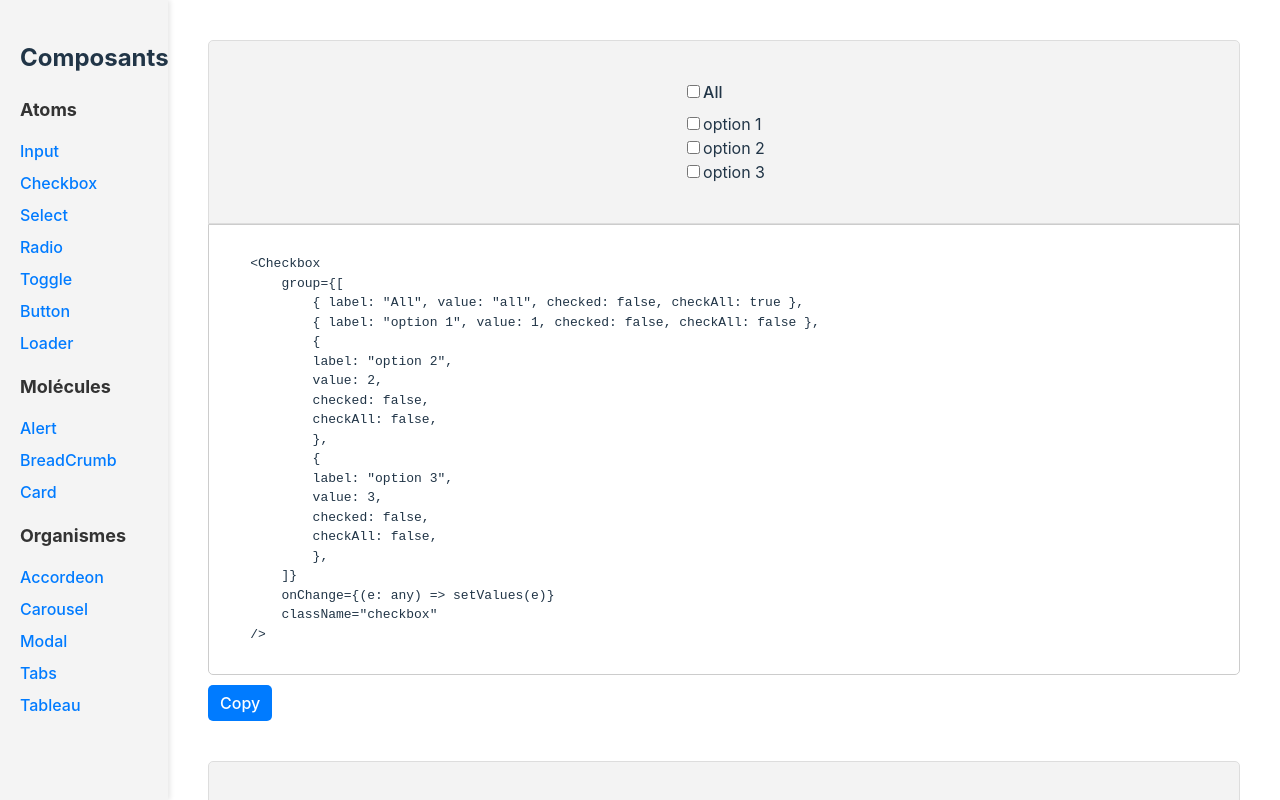
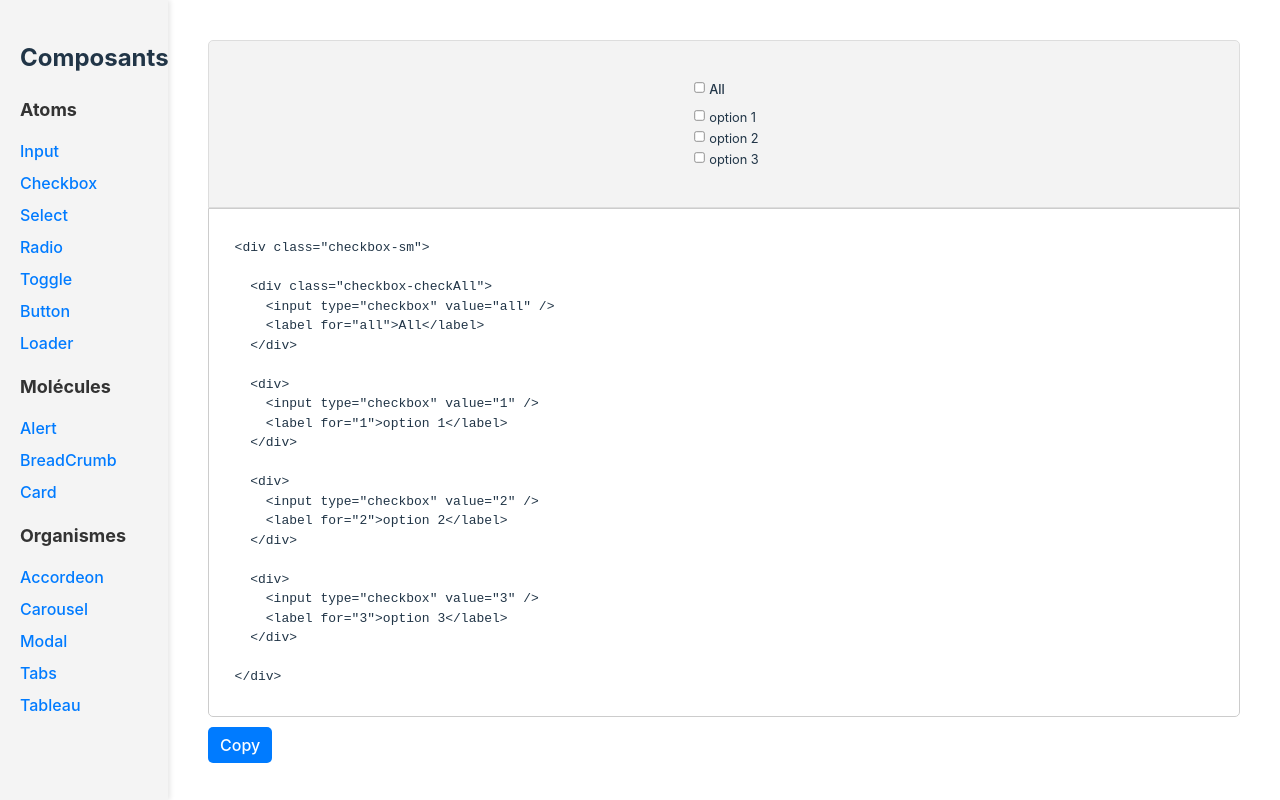
Before and after one commit to JeanFourest/potentiel, a React (Vite) app: page /checkbox in a window 1280 px wide. Built offline with nearby package versions, Linux system fonts and the light colour scheme.

Commit message:
maj examples toggle + checkbox

```diff
--- a/src/components/checkbox/Checkbox.example.tsx
+++ b/src/components/checkbox/Checkbox.example.tsx
@@ -6,54 +6,55 @@ function CheckboxExample() {
   };
 
   const codeExample1 = `
-    <Checkbox
-        group={[
-            { label: "All", value: "all", checked: false, checkAll: true },
-            { label: "option 1", value: 1, checked: false, checkAll: false },
-            {
-            label: "option 2",
-            value: 2,
-            checked: false,
-            checkAll: false,
-            },
-            {
-            label: "option 3",
-            value: 3,
-            checked: false,
-            checkAll: false,
-            },
-        ]}
-        onChange={(e: any) => setValues(e)}
-        className="checkbox"
-    />
+  <div class="checkbox-sm">
+
+    <div class="checkbox-checkAll">
+      <input type="checkbox" value="all" />
+      <label for="all">All</label>
+    </div>
+
+    <div>
+      <input type="checkbox" value="1" />
+      <label for="1">option 1</label>
+    </div>
+
+    <div>
+      <input type="checkbox" value="2" />
+      <label for="2">option 2</label>
+    </div>
+
+    <div>
+      <input type="checkbox" value="3" />
+      <label for="3">option 3</label>
+    </div>
+
+  </div>
     `;
 
   const codeExample2 = `
-    <Checkbox
-        group={[
-            { label: "option 1", value: 1, checked: false, checkAll: false },
-            {
-            label: "option 2",
-            value: 2,
-            checked: false,
-            checkAll: false,
-            },
-            {
-            label: "option 3",
-            value: 3,
-            checked: false,
-            checkAll: false,
-            },
-            {
-            label: "option 4",
-            value: 4,
-            checked: false,
-            checkAll: false,
-            },
-        ]}
-        onChange={(e: any) => setValues(e)}
-        className="checkbox"
-    />
+  <div class="checkbox-lg">
+
+    <div>
+      <input type="checkbox" value="1" />
+      <label for="1">option 1</label>
+    </div>
+
+    <div>
+      <input type="checkbox" value="2" />
+      <label for="2">option 2</label>
+    </div>
+
+    <div>
+      <input type="checkbox" value="3" />
+      <label for="3">option 3</label>
+    </div>
+
+    <div>
+      <input type="checkbox" value="4" />
+      <label for="4">option 4</label>
+    </div>
+
+  </div>
     `;
 
   return (
@@ -78,7 +79,7 @@ function CheckboxExample() {
               },
             ]}
             onChange={(e: any) => setValues(e)}
-            className="checkbox"
+            className="checkbox-sm"
           />
         </div>
 
@@ -120,7 +121,7 @@ function CheckboxExample() {
               },
             ]}
             onChange={(e: any) => setValues(e)}
-            className="checkbox"
+            className="checkbox-lg"
           />
         </div>
 
--- a/src/components/toggle/Toggle.example.tsx
+++ b/src/components/toggle/Toggle.example.tsx
@@ -3,17 +3,26 @@ import Toggle from "./Toggle";
 
 function ToggleExample() {
   const [values, setValues] = useState(false);
+  const [values2, setValues2] = useState(false);
 
   const handleOnChange = () => {
     setValues(!values);
   };
+
+  const handleOnChange2 = () => {
+    setValues2(!values2);
+  };
   console.log(values);
   const codeExample1 = `
-    <Toggle
-        isToggled={values}
-        rounded={true}
-        onToggle={() => handleOnChange()}
-    />
+    <label className=switch-lg>
+      <input type="checkbox" />
+      <span className="slider round" />
+    </label>
+
+    <label className=switch-sm>
+      <input type="checkbox" />
+      <span className="slider" />
+    </label>
     `;
 
   return (
@@ -23,7 +32,14 @@ function ToggleExample() {
           <Toggle
             isToggled={values}
             rounded={true}
+            className="switch-lg"
             onToggle={() => handleOnChange()}
+          />
+          <Toggle
+            isToggled={values2}
+            rounded={false}
+            className="switch-sm"
+            onToggle={() => handleOnChange2()}
           />
         </div>
 
```
